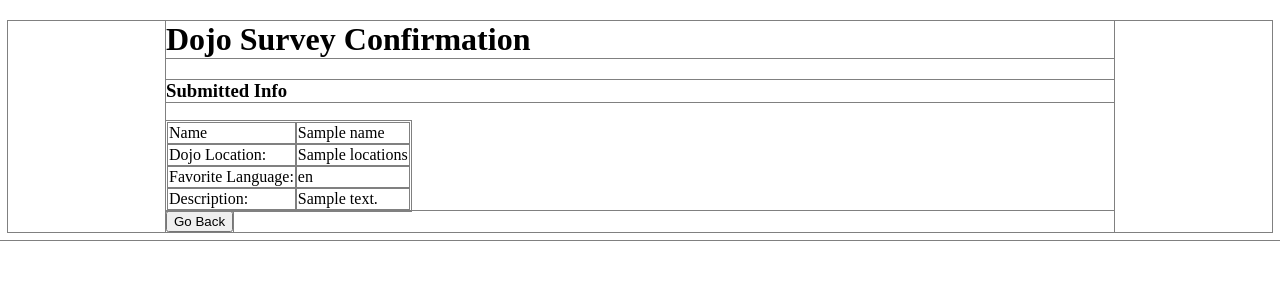
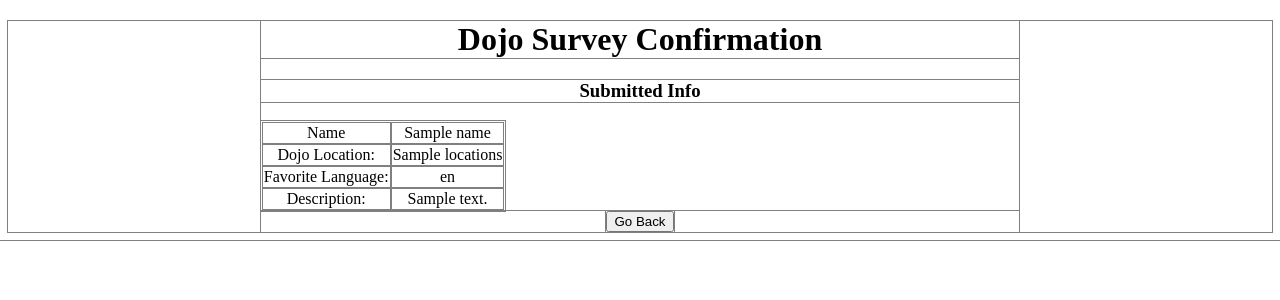
Before and after one commit to jansenhillis/Python, a Django app: template A019_django_dojo_survey/survey/templates/result.html in a window 1280 px wide. Shown: the top 300 px of the page. Run offline with Django 3.2, Linux system fonts and the light colour scheme; the template is opened without the code that fills it: most values are stand-ins (such as "Sample title", 1, 10 or a date in 2020).

Commit message:
updated style a little. Moving on to other assignements.

```diff
--- a/A024_django_users_with_templates/users_app/static/style.css
+++ b/A024_django_users_with_templates/users_app/static/style.css
@@ -3,12 +3,10 @@
 }
 
 .wrapper {
-    width: 75%;
+    text-align: center;
+    width: 60%;
     margin: 0 auto;
-}
 
-.container {
-    text-align: center;
 }
 
 .table-scroll-control {
@@ -17,6 +15,16 @@
 }
 
 .table-scroll-control > table {
+    width: 500px;
     margin: 0 auto;
+}
+
+.container {
     width: 500px;
+    margin: 0 auto;
 }
+
+form > button {
+    display: block;
+    margin: 0 auto;
+}
```
Also changed, not shown: A024_django_users_with_templates/users_app/templates/index.html (+5 -13 lines).
